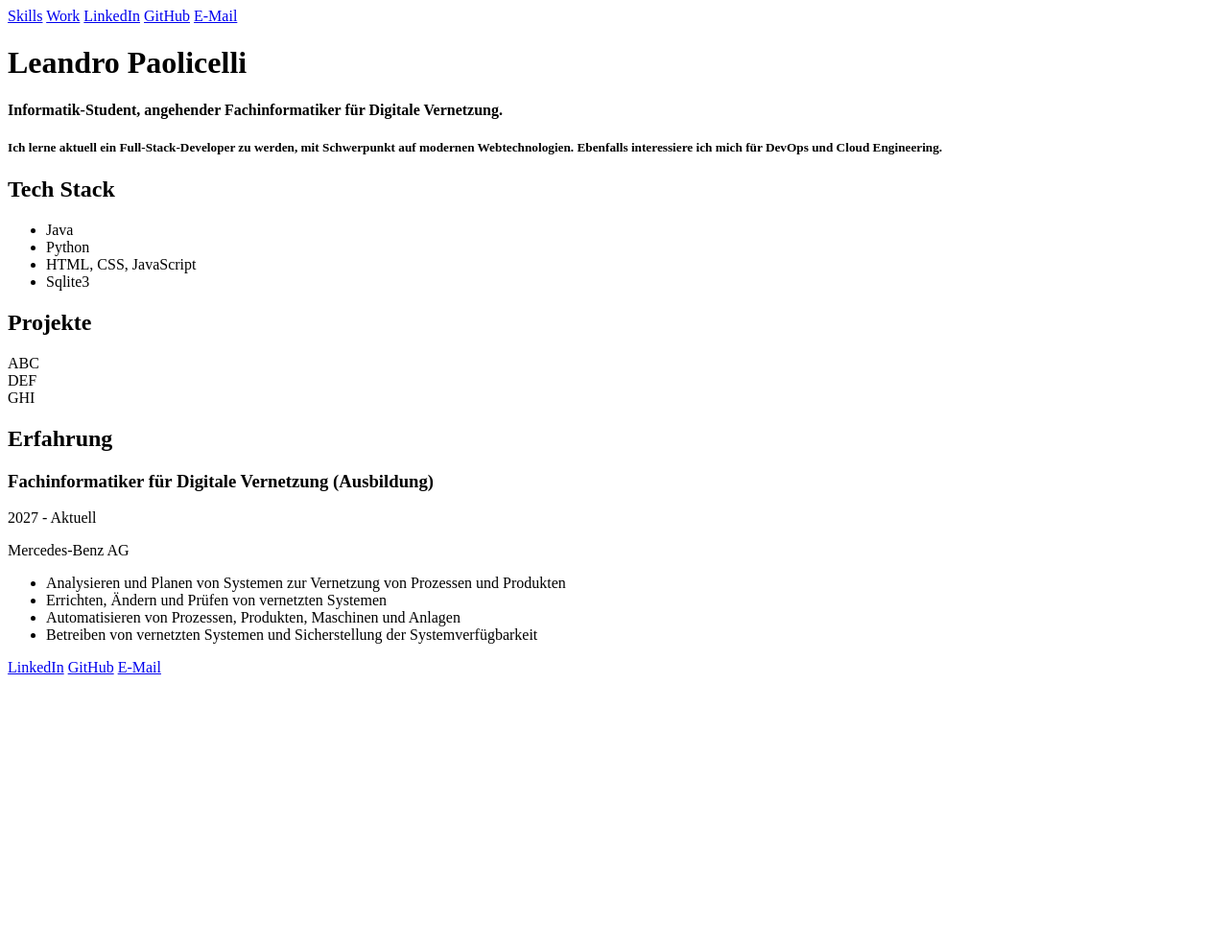
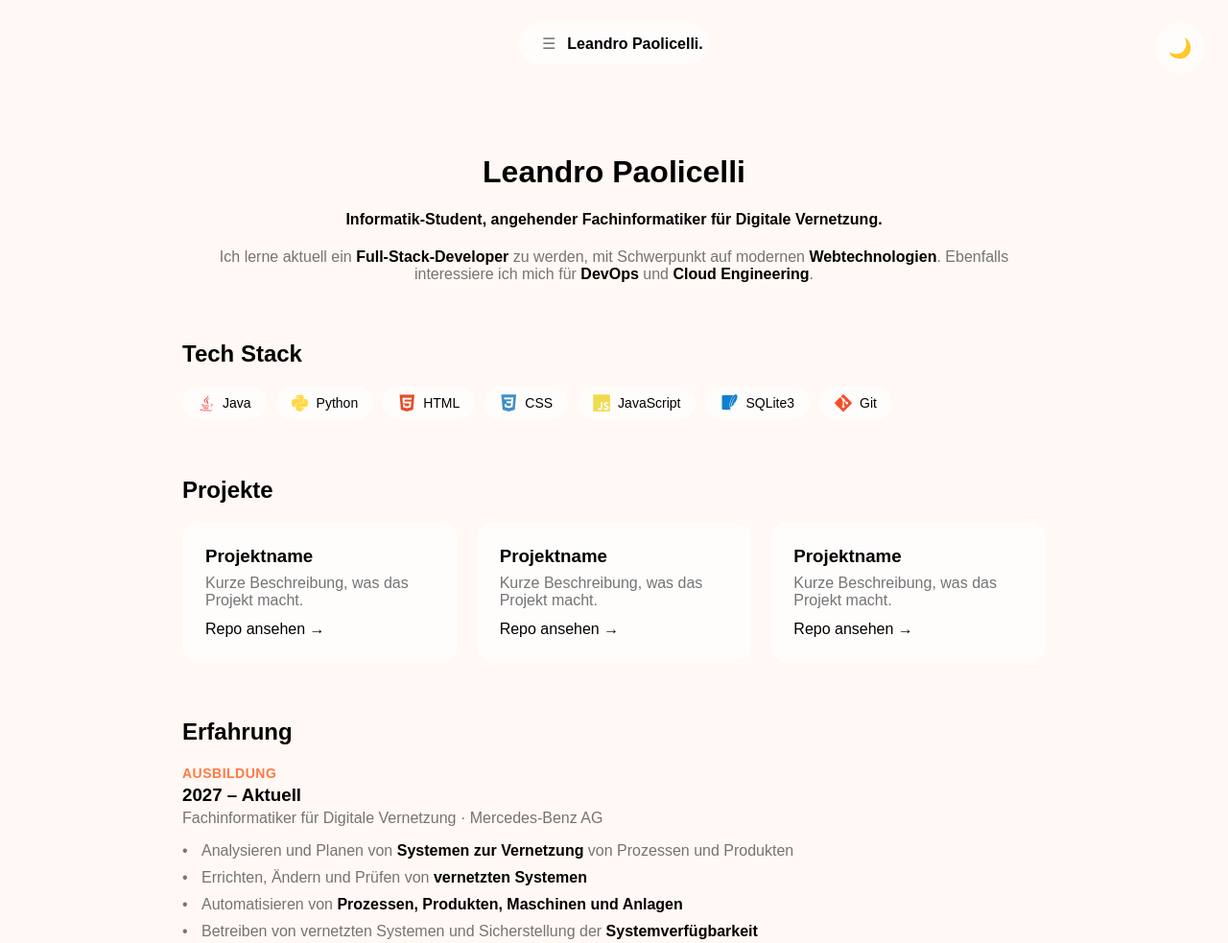
Before and after one commit to LeandroCell/Portfolio2026, a plain HTML site: page index.html in a window 1280 px wide. Shown: the top 983 px of the page at 96% size. Before the commit the page ends 800 px from the top, so only its background shows below. Drawn offline with nearby package versions, Linux system fonts and the light colour scheme.

Commit message:
css anpassung und javascript

```diff
--- a/index.html
+++ b/index.html
@@ -9,79 +9,95 @@
       content="Leandro Paolicelli — Informatik-Student, angehender Fachinformatiker für Digitale Vernetzung."
     />
     <title>Leandro Paolicelli</title>
+    <link rel="stylesheet" href="style.css" />
     <link rel="preconnect" href="https://fonts.googleapis.com" />
     <link rel="preconnect" href="https://fonts.gstatic.com" crossorigin />
     <link
       href="https://fonts.googleapis.com/css2?family=JetBrains+Mono:wght@400;500;600&family=Manrope:wght@400;500;700&display=swap"
       rel="stylesheet"
     />
+    <link rel="stylesheet" href="https://cdn.jsdelivr.net/gh/devicons/devicon@latest/devicon.min.css" />
   </head>
   <body>
     <main>
-      <nav class="links">
-        <a href="#skills">Skills</a>
-        <a href="#work">Work</a>
-        <a href="https://www.linkedin.com/in/leandropaolicelli" target="_blank"
-          >LinkedIn</a
-        >
-        <a href="https://github.com/LeandroCell" target="_blank">GitHub</a>
-        <a href="mailto:leandropaolicelli@gmail.com" target="_blank">E-Mail</a>
+      <nav id="main-nav">
+        <span class="icon-hamburger">☰</span>
+        <span class="icon-close">✕</span>
+        <span class="nav-name">Leandro Paolicelli.</span>
+        <span class="nav-dot">•</span>
+        <div class="nav-links">
+          <a href="#skills">Skills.</a>
+          <a href="#work">Work.</a>
+          <a href="https://www.linkedin.com/in/leandropaolicelli" target="_blank">LinkedIn.</a>
+          <a href="https://github.com/LeandroCell" target="_blank">Github.</a>
+        </div>
       </nav>
+      <button id="theme-toggle">🌙</button>
+
       <div class="hero">
         <h1>Leandro Paolicelli</h1>
         <h4>
-          Informatik-Student, angehender Fachinformatiker für Digitale Vernetzung.
+          Informatik-Student, angehender Fachinformatiker für Digitale
+          Vernetzung.
         </h4>
-        <h5>
-          Ich lerne aktuell ein Full-Stack-Developer zu werden, mit Schwerpunkt
-          auf modernen Webtechnologien. Ebenfalls interessiere ich mich für DevOps
-          und Cloud Engineering.
-        </h5>
+        <p>
+          Ich lerne aktuell ein <strong>Full-Stack-Developer</strong> zu werden,
+          mit Schwerpunkt auf modernen <strong>Webtechnologien</strong>.
+          Ebenfalls interessiere ich mich für <strong>DevOps</strong> und
+          <strong>Cloud Engineering</strong>.
+        </p>
       </div>
 
-      <div class="skills">
+      <div id="skills" class="skills">
         <h2>Tech Stack</h2>
-        <ul>
-          <li>
-            Java
-          </li>
-          <li>
-            Python
-          </li>
-          <li>
-            HTML, CSS, JavaScript
-          </li>
-          <li>
-            Sqlite3
-          </li>
-        </ul>
-      </div>
-      <div class="work">
-        <h2>Projekte</h2>
-        <div class="project">
-          ABC
-        </div>
-        <div class="project">
-          DEF
-        </div>
-        <div class="project">
-          GHI
+        <div class="skill-list">
+          <span class="skill-chip"><i class="devicon-java-plain colored"></i> Java</span>
+          <span class="skill-chip"><i class="devicon-python-plain colored"></i> Python</span>
+          <span class="skill-chip"><i class="devicon-html5-plain colored"></i> HTML</span>
+          <span class="skill-chip"><i class="devicon-css3-plain colored"></i> CSS</span>
+          <span class="skill-chip"><i class="devicon-javascript-plain colored"></i> JavaScript</span>
+          <span class="skill-chip"><i class="devicon-sqlite-plain colored"></i> SQLite3</span>
+          <span class="skill-chip"><i class="devicon-git-plain colored"></i> Git</span>
         </div>
       </div>
-      <div class="work-experience">
+
+      <div id="work" class="work">
+        <h2>Projekte</h2>
+        <div class="project-grid">
+          <div class="project-card">
+            <h3>Projektname</h3>
+            <p>Kurze Beschreibung, was das Projekt macht.</p>
+            <a href="#" target="_blank">Repo ansehen →</a>
+          </div>
+          <div class="project-card">
+            <h3>Projektname</h3>
+            <p>Kurze Beschreibung, was das Projekt macht.</p>
+            <a href="#" target="_blank">Repo ansehen →</a>
+          </div>
+          <div class="project-card">
+            <h3>Projektname</h3>
+            <p>Kurze Beschreibung, was das Projekt macht.</p>
+            <a href="#" target="_blank">Repo ansehen →</a>
+          </div>
+        </div>
+      </div>
+
+      <div id="work-experience" class="work-experience">
         <h2>Erfahrung</h2>
         <div class="work-item">
-          <h3>Fachinformatiker für Digitale Vernetzung (Ausbildung)</h3>
-          <p>2027 - Aktuell</p>
-          <p>Mercedes-Benz AG</p>
+          <span class="work-tag">Ausbildung</span>
+          <h3 class="work-duration">2027 – Aktuell</h3>
+          <p class="work-company">Fachinformatiker für Digitale Vernetzung · Mercedes-Benz AG</p>
           <ul>
-            <li>Analysieren und Planen von Systemen zur Vernetzung von Prozessen und Produkten</li>
-            <li>Errichten, Ändern und Prüfen von vernetzten Systemen</li>
-            <li>Automatisieren von Prozessen, Produkten, Maschinen und Anlagen</li>
-            <li>Betreiben von vernetzten Systemen und Sicherstellung der Systemverfügbarkeit</li>
+            <li>Analysieren und Planen von <strong>Systemen zur Vernetzung</strong> von Prozessen und Produkten</li>
+            <li>Errichten, Ändern und Prüfen von <strong>vernetzten Systemen</strong></li>
+            <li>Automatisieren von <strong>Prozessen, Produkten, Maschinen und Anlagen</strong></li>
+            <li>Betreiben von vernetzten Systemen und Sicherstellung der <strong>Systemverfügbarkeit</strong></li>
           </ul>
         </div>
+      </div>
     </main>
+    <script src="script.js"></script>
     <footer>
       <nav class="links">
         <a href="https://www.linkedin.com/in/leandropaolicelli" target="_blank"
--- /dev/null
+++ b/script.js
@@ -0,0 +1,21 @@
+const toggleButton = document.getElementById("theme-toggle");
+const html = document.documentElement;
+
+function applyTheme(theme) {
+  html.setAttribute("data-theme", theme);
+  toggleButton.textContent = theme === "dark" ? "☀️" : "🌙";
+}
+
+// Beim Laden: gespeichertes Theme übernehmen, falls vorhanden
+const savedTheme = localStorage.getItem("theme");
+if (savedTheme) {
+  applyTheme(savedTheme);
+}
+
+toggleButton.addEventListener("click", () => {
+  const isDark = html.getAttribute("data-theme") === "dark";
+  const newTheme = isDark ? "light" : "dark";
+
+  applyTheme(newTheme);
+  localStorage.setItem("theme", newTheme);
+});
--- /dev/null
+++ b/style.css
@@ -0,0 +1,233 @@
+:root {
+    --bg: #fff8f4;
+    --text: #000000;
+    --text-secondary: #747474;
+    --gradient-start: #fff8f4;
+    --gradient-mid: #ffe4d4;
+    --gradient-end: #ffd2b8;
+    --surface: rgba(255, 255, 255, 0.75);
+    --accent: #ff7a45;
+}
+
+html[data-theme="dark"] {
+    --bg: #0a0a1a;
+    --text: #d9dde5;
+    --text-secondary: #747474;
+    --gradient-start: #0a0a1a;
+    --gradient-mid: #1a1025;
+    --gradient-end: #2a1530;
+    --surface: rgba(20, 20, 30, 0.75);
+    --accent: #ffb37a;
+}
+
+body {
+    margin: 0;
+    overflow-x: clip;
+    font-family: DM Sans, sans-serif;
+    color: var(--text-secondary);
+    background: var(--gradient-start);
+}
+
+h1, h2, h3, h4, h5, h6 {
+    color: var(--text);
+}
+
+strong {
+    color: var(--text);
+}
+
+/* ---- Layout-Container ---- */
+
+main {
+  max-width: 900px;
+  margin: 0 auto;
+  padding: 140px 24px 80px;
+}
+
+.hero {
+  text-align: center;
+  margin-bottom: 60px;
+}
+
+.skills,
+.work,
+.work-experience {
+  margin-bottom: 60px;
+}
+
+/* ---- Navigation ---- */
+
+#main-nav {
+  position: fixed;
+  top: 24px;
+  left: 50%;
+  transform: translateX(-50%);
+  border-radius: 999px;
+  background: var(--surface);
+  padding: 12px 24px;
+  display: flex;
+  align-items: center;
+  gap: 12px;
+  max-width: 150px;
+  overflow: hidden;
+  white-space: nowrap;
+  transition: max-width 0.3s ease;
+}
+
+#main-nav:hover {
+  max-width: 600px;
+}
+
+.icon-close { display: none; }
+#main-nav:hover .icon-hamburger { display: none; }
+#main-nav:hover .icon-close { display: inline; }
+
+#main-nav .nav-name {
+  font-weight: 700;
+  color: var(--text);
+}
+
+#main-nav .nav-dot {
+  color: var(--text-secondary);
+  margin: 0 32px;
+  visibility: hidden;
+}
+
+#main-nav .nav-links {
+  display: flex;
+  gap: 16px;
+}
+
+#main-nav .nav-links a {
+  color: var(--text-secondary);
+  text-decoration: none;
+  font-weight: 500;
+  white-space: nowrap;
+}
+
+#main-nav .nav-links a:hover {
+  color: var(--text);
+}
+
+#theme-toggle {
+  position: fixed;
+  top: 24px;
+  right: 24px;
+  width: 52px;
+  height: 52px;
+  border-radius: 50%;
+  border: none;
+  background: var(--surface);
+  cursor: pointer;
+  font-size: 20px;
+  display: flex;
+  align-items: center;
+  justify-content: center;
+}
+
+footer nav {
+  display: flex;
+  justify-content: center;
+  gap: 20px;
+  padding: 40px;
+}
+
+/* ---- Tech Stack ---- */
+
+.skill-list {
+  display: flex;
+  flex-wrap: wrap;
+  gap: 10px;
+  margin-top: 16px;
+}
+
+.skill-chip {
+  display: flex;
+  align-items: center;
+  gap: 8px;
+  padding: 8px 16px;
+  border-radius: 999px;
+  background: var(--surface);
+  color: var(--text);
+  font-size: 14px;
+  font-weight: 500;
+}
+
+.skill-chip i {
+  font-size: 18px;
+}
+
+/* ---- Projekte ---- */
+
+.project-grid {
+  display: grid;
+  grid-template-columns: repeat(auto-fit, minmax(220px, 1fr));
+  gap: 20px;
+  margin-top: 16px;
+}
+
+.project-card {
+  background: var(--surface);
+  border-radius: 16px;
+  padding: 24px;
+}
+
+.project-card h3 {
+  margin: 0 0 8px;
+}
+
+.project-card p {
+  margin: 0 0 12px;
+}
+
+.project-card a {
+  color: var(--text);
+  font-weight: 500;
+  text-decoration: none;
+}
+
+/* ---- Erfahrung ---- */
+
+.work-item {
+  margin-top: 16px;
+}
+
+.work-tag {
+  display: inline-block;
+  color: var(--accent);
+  font-weight: 700;
+  font-size: 14px;
+  text-transform: uppercase;
+  letter-spacing: 0.5px;
+  margin-bottom: 4px;
+}
+
+.work-duration {
+  margin: 0 0 4px;
+}
+
+.work-company {
+  color: var(--text-secondary);
+  font-weight: 500;
+  margin: 0 0 16px;
+}
+
+.work-item ul {
+  list-style: none;
+  padding: 0;
+  margin: 0;
+}
+
+.work-item li {
+  position: relative;
+  padding-left: 20px;
+  margin-bottom: 10px;
+  color: var(--text-secondary);
+}
+
+.work-item li::before {
+  content: "•";
+  position: absolute;
+  left: 0;
+  color: var(--text-secondary);
+}
```
